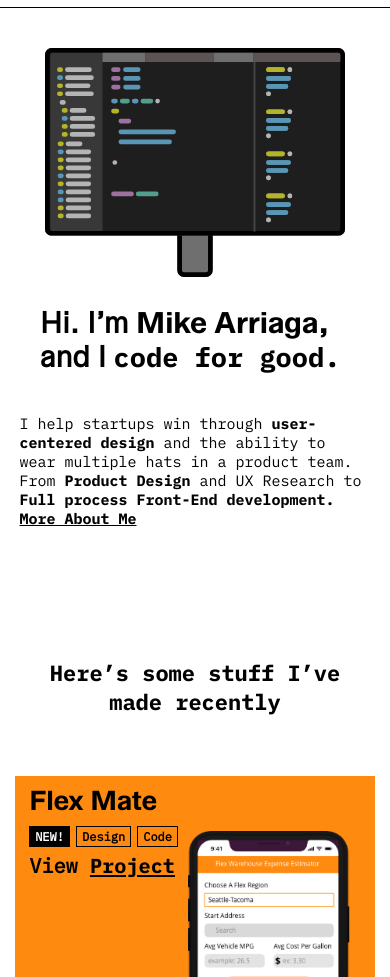
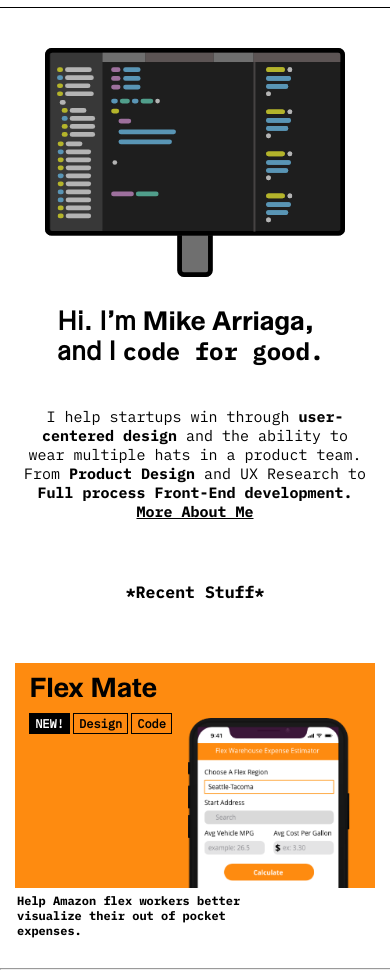
Before and after one commit to MichaelArriaga/Portfolio, a Gatsby site: page / in a window 390 px wide. Shown: the part 93-1070 px from the top of the page. Built offline with nearby package versions, Linux system fonts and the light colour scheme; Gatsby itself is replaced by a stand-in of ours.

Commit message:
Various css fixes

```diff
--- a/src/components/project-item.js
+++ b/src/components/project-item.js
@@ -29,9 +29,6 @@ class ProjectItem extends React.Component {
           </h3>
         </li>
 
-        <li>
-          <h4 className={styles.projectLink}>View <Link to={this.props.path} className={styles.linkEmphasis}>Project</Link></h4>
-        </li>
       </ul>
 
     </Link>
--- a/src/pages/index-css.module.css
+++ b/src/pages/index-css.module.css
@@ -42,12 +42,9 @@ font-family: var(--secondary-type-emphasis);
     margin: auto;
     font-family: var(--secondary-type-copy);
     font-size: 21.26px;
-    width: 75%;
-    margin-bottom: 130px;
-    text-align: left;
-
-    /* -webkit-transform: rotate(1.125deg);
-    transform: rotate(1.125deg); */
+    width: 599px;
+    margin-bottom: 60px;
+    text-align: center;
   }
 
   .deEmphasis {
@@ -189,8 +186,8 @@ font-family: var(--secondary-type-emphasis);
   /* Project List component */
 
   .projectListHeader {
-    width: 90%;
-    font-size: 22px;
+    width: 100%;
+    font-size: 21.26px;
     font-family: var(--secondary-type-emphasis);
     margin: auto;
     text-align: center;
@@ -219,15 +216,9 @@ font-family: var(--secondary-type-emphasis);
    font-family: var(--primary-type-heading);
    font-size: 37.8px;
    margin-bottom: 10px;
-   transform: rotate(2deg);
  }
 
- .projectLink {
-   font-family: var(--secondary-type-copy);
-   font-size: 21.26px;
-   transform: rotate(-4deg);
-   color: black;
- }
+
 
  .linkEmphasis {
    font-family: var(--secondary-type-emphasis);
@@ -289,11 +280,15 @@ font-family: var(--secondary-type-emphasis);
     }
 
     .heroDescription {
-      font-size: 22px;
-      width: 80%;
+      font-size: 16.5px;
+      width: 550px;
     }
 
     /* project list Component */
+
+    .projectListHeader {
+      font-size: 16.5px;
+    }
 
 
 
@@ -314,6 +309,7 @@ font-family: var(--secondary-type-emphasis);
 
     .heroDescription {
       font-size: 16px;
+      width: 80%;
     }
 
     .headingContainer {
@@ -323,7 +319,6 @@ font-family: var(--secondary-type-emphasis);
     .projectContainer {
       width: 450px;
       height: 250px;
-      margin-left: 70px;
   }
 
   .projectHeadline {
@@ -345,23 +340,15 @@ font-family: var(--secondary-type-emphasis);
       height: 225px;
       margin: auto;
       margin-bottom: 80px;
-  }
-
-
-
+    }
 
     .projectTitle {
-      transform: rotate(0deg);
       font-size: 24.8px;
       margin-bottom: 10px;
     }
-    .projectLink {
-      transform: rotate(0deg);
-      font-size: 20.26px;
-    }
 
     .categoryLabel {
-      margin-right: 6px;
+      margin-right: 3px;
     }
 
 
@@ -375,7 +362,7 @@ font-family: var(--secondary-type-emphasis);
     .projectMarkup {
       text-align: left;
       top: 10px;
-      right: 191px;
+      right: 200px;
       padding-left: 10px;
   }
 
@@ -401,7 +388,7 @@ font-family: var(--secondary-type-emphasis);
     }
 
     .heroHeading {
-      font-size: 27px;
+      font-size: 24px;
     }
 
     .heroDescription {
--- a/src/pages/index.js
+++ b/src/pages/index.js
@@ -58,7 +58,7 @@ export default () => (
 
       <p className={styles.heroDescription}>I help startups win through <em className={styles.emphasis}>user-centered design</em> and the ability to wear multiple hats in a product team. From <em className={styles.emphasis}>Product Design</em> and UX Research to <em className={styles.emphasis}>Full process Front-End development.</em> <Link to="/about" className={[styles.emphasis, styles.link].join(' ')}>More About Me</Link></p>
 
-      <h3 className={styles.projectListHeader}>Here’s some stuff I’ve made recently</h3>
+      <h3 className={styles.projectListHeader}>*Recent Stuff*</h3>
 
 
 
```
